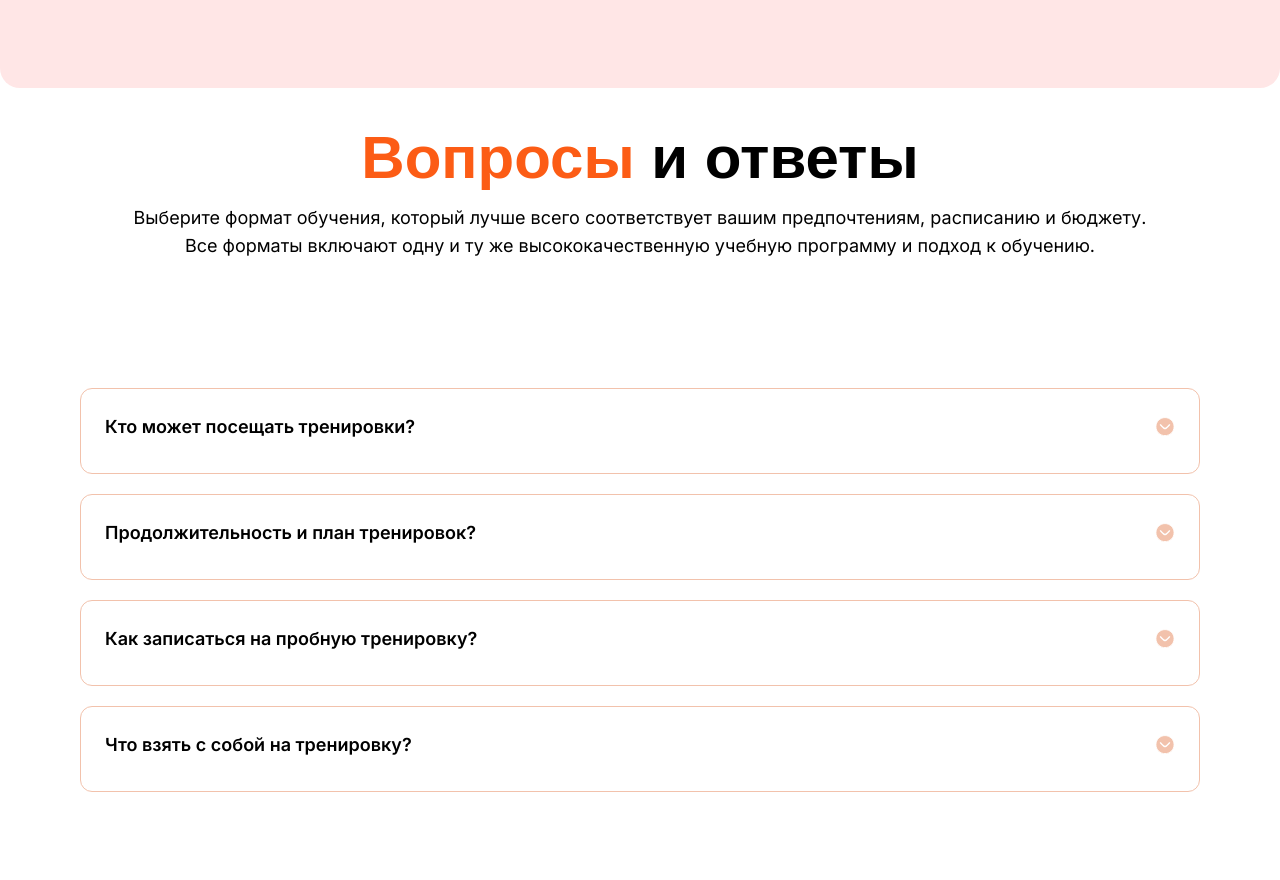
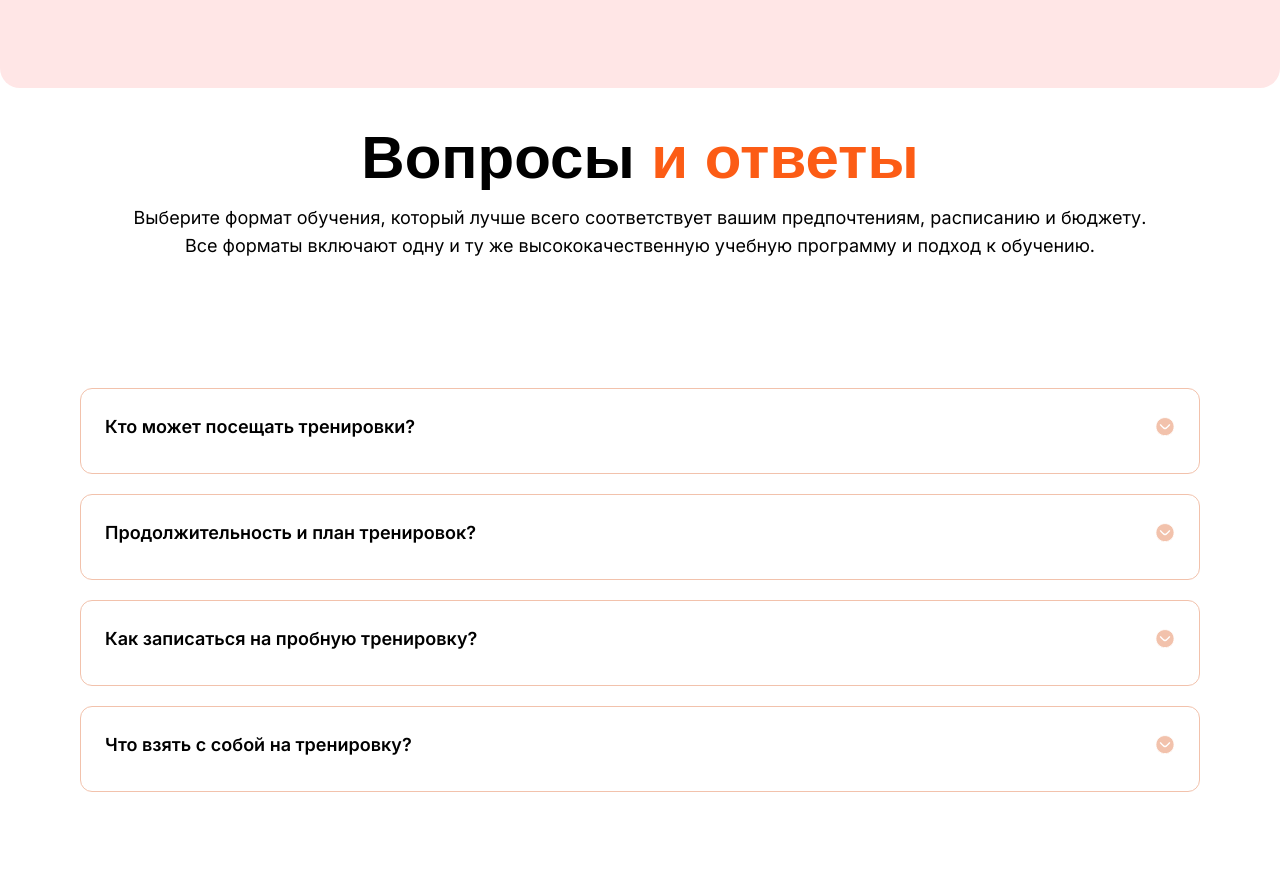
Before and after one commit to evgeniyworkbel/like-volley, a Next.js app: page / in a window 1280 px wide. Shown: the part 1880-2760 px from the top of the page. Built offline with nearby package versions, Linux system fonts and the light colour scheme; a web font is replaced by a local one.

Commit message:
fix(widgets): change title color

```diff
--- a/src/widgets/faq/ui/faq.tsx
+++ b/src/widgets/faq/ui/faq.tsx
@@ -5,8 +5,8 @@ export function Faq() {
   return (
     <div className="flex flex-col gap-32 px-20 py-10">
       <hgroup className="flex flex-col items-center gap-4 text-lg">
-        <Title>
-          Вопросы<span className="text-foreground"> и ответы</span>
+        <Title className="text-foreground">
+          Вопросы<span className="text-accent-orange"> и ответы</span>
         </Title>
         <p className="flex flex-col items-center">
           <span>
```
